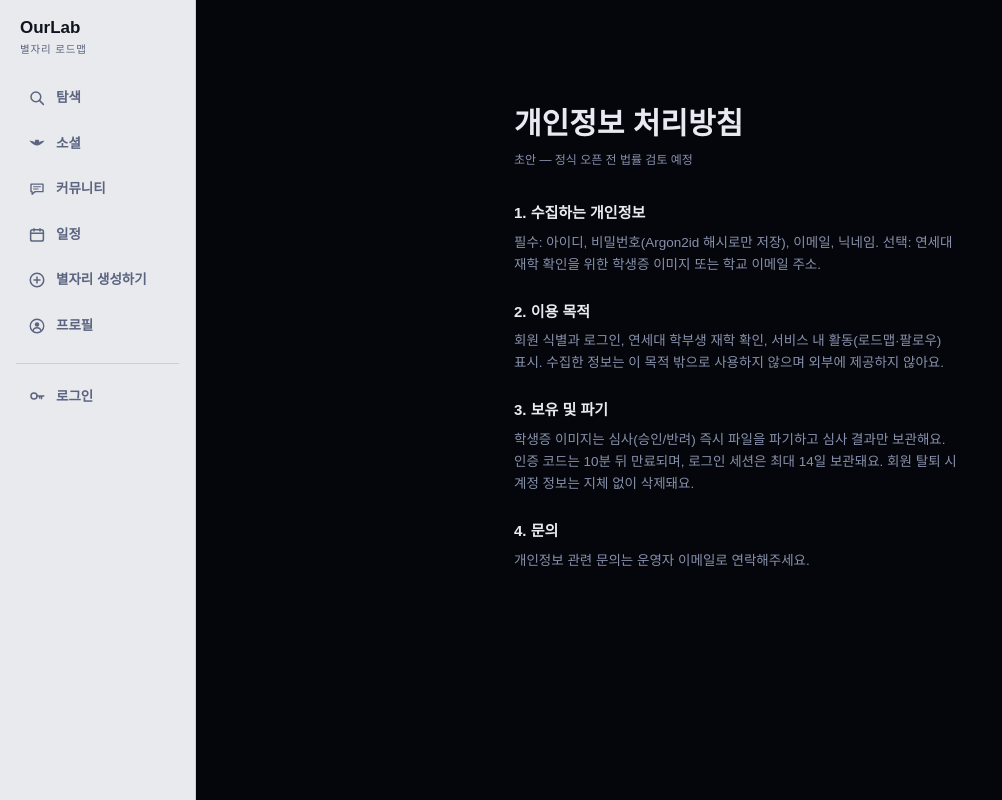
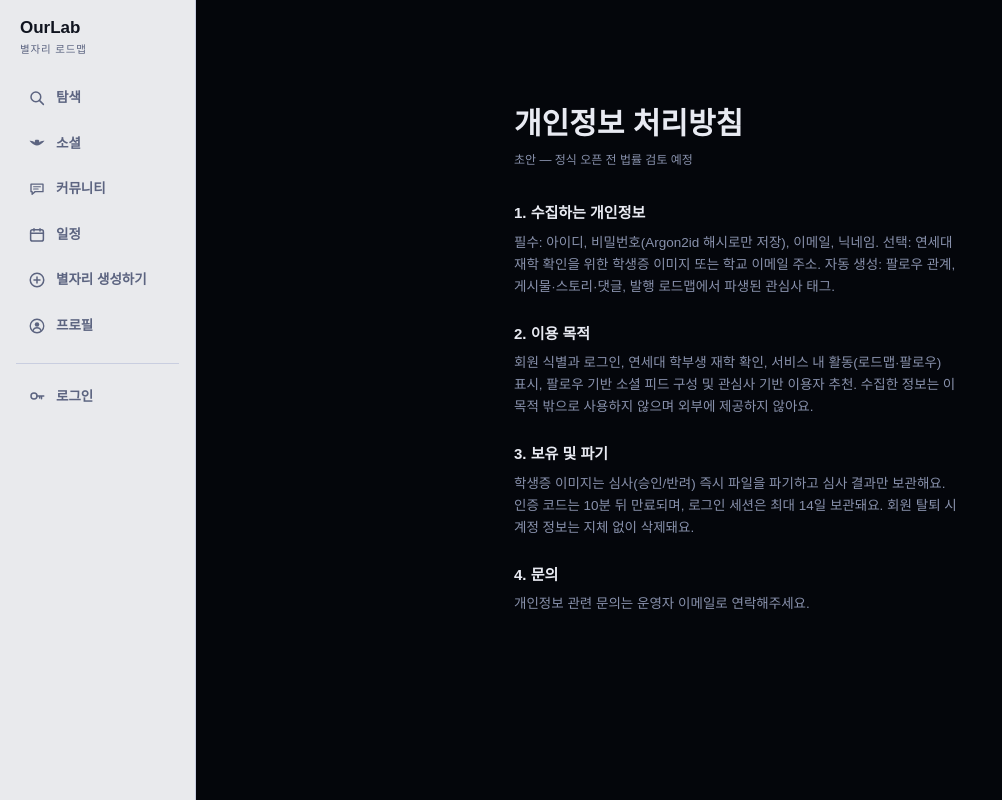
Before and after one commit to Economy0808/career-compass, a Next.js app in the folder frontend/: page /privacy in a window 1280 px wide. Shown: the whole page, without its empty margins (0-1002 px from the left). Built offline with nearby package versions, Linux system fonts and the light colour scheme; no server answers; a web font is replaced by a local one.

Commit message:
docs(frontend): privacy policy covers follow graph and interest-based recommendation

```diff
--- a/frontend/app/privacy/page.tsx
+++ b/frontend/app/privacy/page.tsx
@@ -9,13 +9,14 @@ export default function PrivacyPage() {
           <h2 className="mb-1.5 text-body font-bold text-text-hi">1. 수집하는 개인정보</h2>
           <p>
             필수: 아이디, 비밀번호(Argon2id 해시로만 저장), 이메일, 닉네임. 선택: 연세대 재학
-            확인을 위한 학생증 이미지 또는 학교 이메일 주소.
+            확인을 위한 학생증 이미지 또는 학교 이메일 주소. 자동 생성: 팔로우 관계, 게시물·스토리·댓글,
+            발행 로드맵에서 파생된 관심사 태그.
           </p>
         </section>
         <section>
           <h2 className="mb-1.5 text-body font-bold text-text-hi">2. 이용 목적</h2>
           <p>
-            회원 식별과 로그인, 연세대 학부생 재학 확인, 서비스 내 활동(로드맵·팔로우) 표시.
+            회원 식별과 로그인, 연세대 학부생 재학 확인, 서비스 내 활동(로드맵·팔로우) 표시, 팔로우 기반 소셜 피드 구성 및 관심사 기반 이용자 추천.
             수집한 정보는 이 목적 밖으로 사용하지 않으며 외부에 제공하지 않아요.
           </p>
         </section>
```
